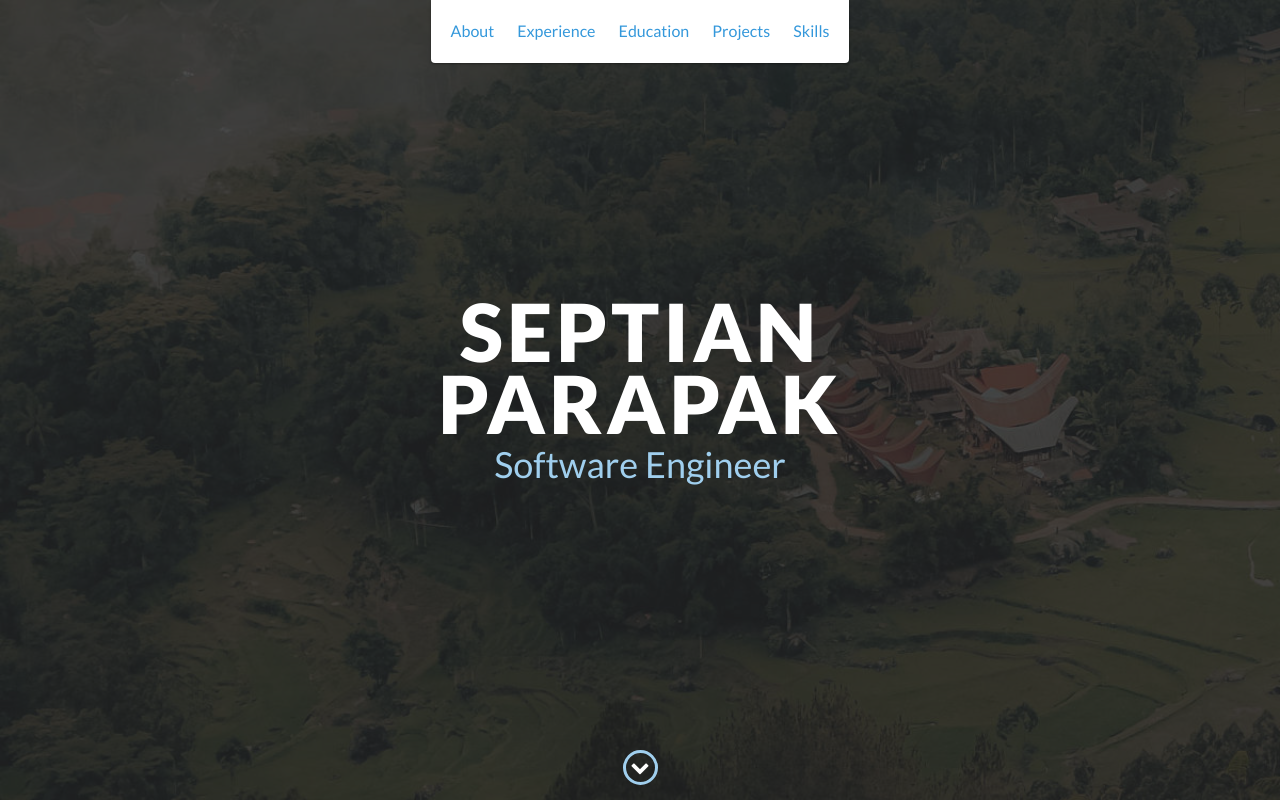
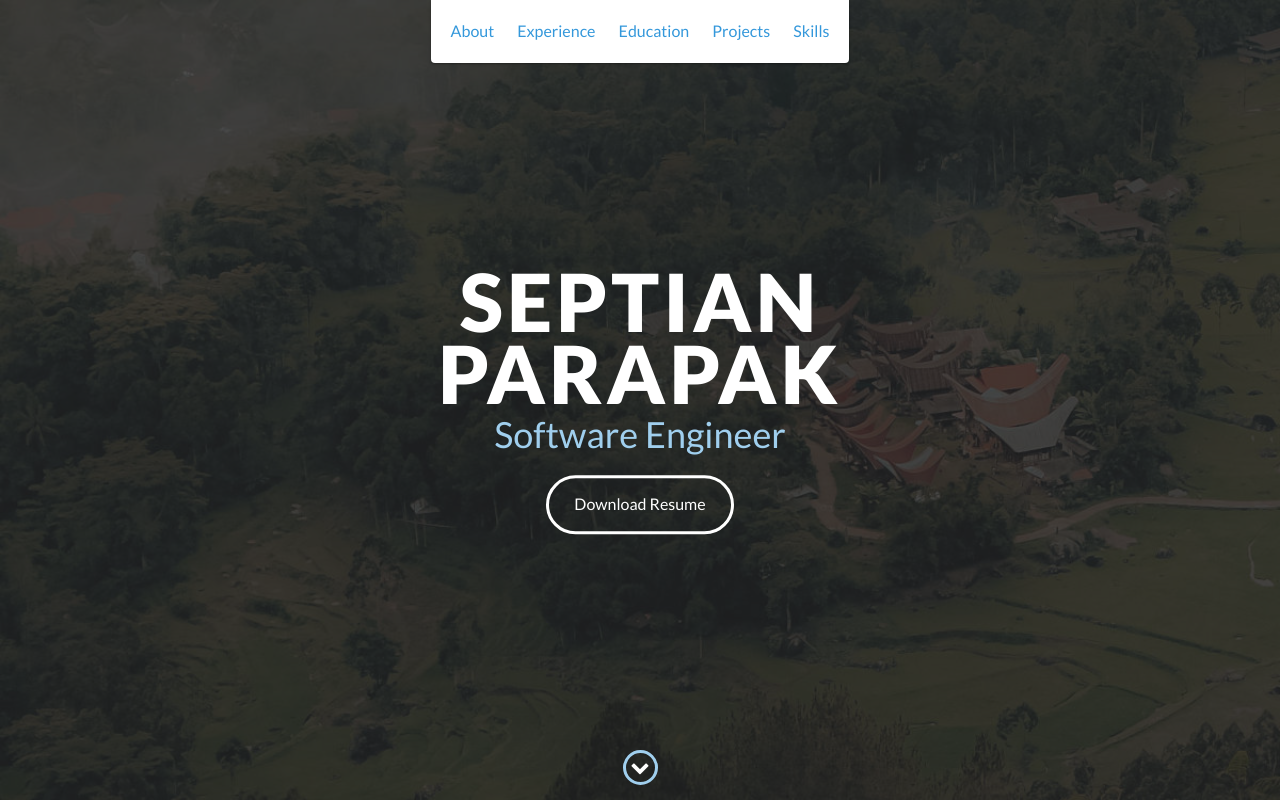
Before and after one commit to xyperia/xyperia.github.io, a website: page index.html in a window 1280 px wide. Shown: the top 801 px of the page. Drawn offline with nearby package versions, Linux system fonts and the light colour scheme.

Commit message:
CV Update

```diff
--- a/index.html
+++ b/index.html
@@ -50,7 +50,7 @@
         <div id="lead-content">
             <h1>Septian Parapak</h1>
             <h2>Software Engineer</h2>
-            <!-- <a href="#" class="btn-rounded-white">Download Resume</a> -->
+            <a href="cv/CV_SEPTIAN_TRIIRIAWAN_PARAPAK_16_OCT_2020.pdf" class="btn-rounded-white" target="_blank">Download Resume</a>
         </div>
         <!-- End #lead-content -->
 
```
Also changed, not shown: 1 other file.
